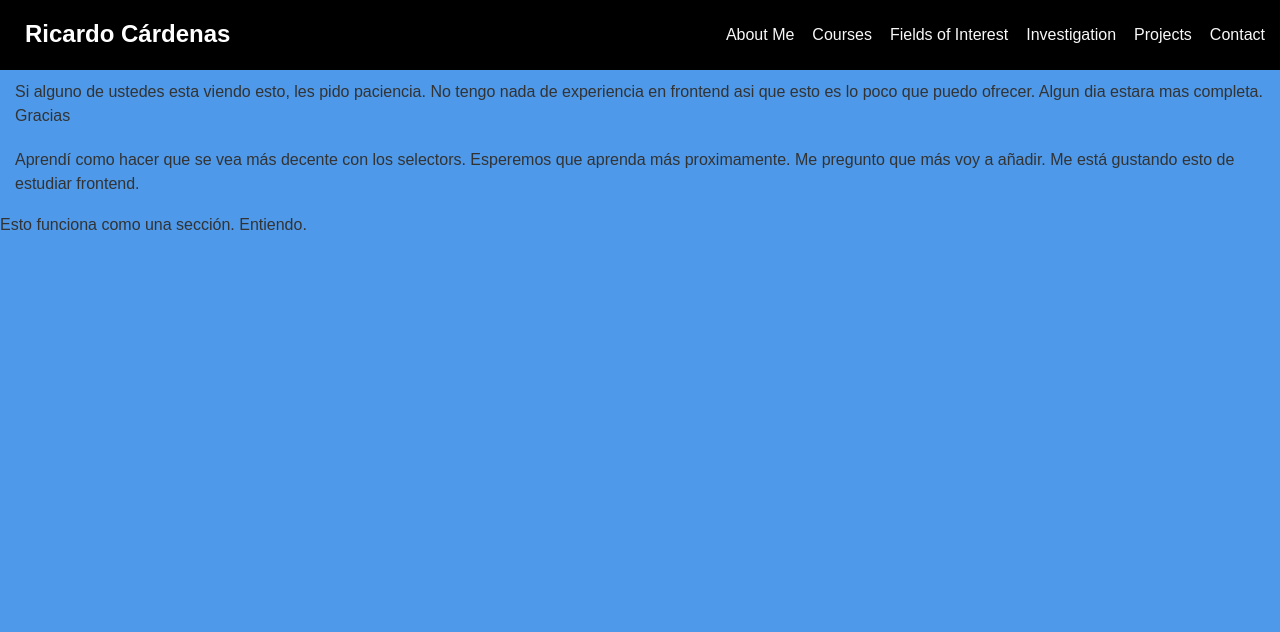
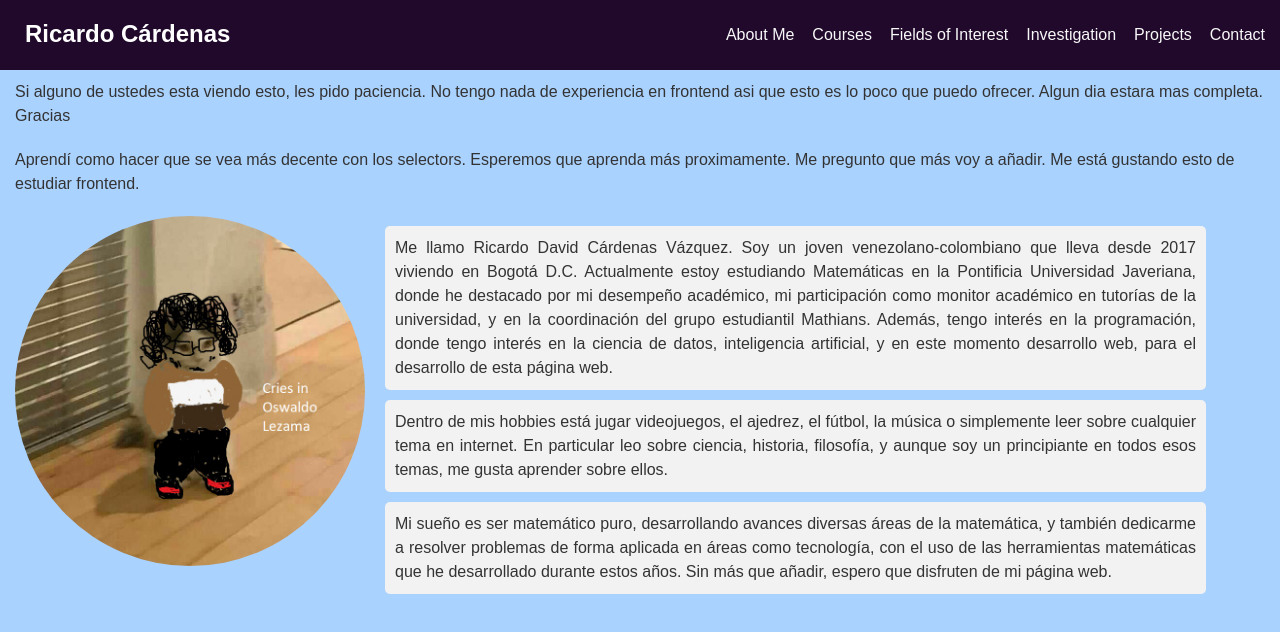
Before and after one commit to ricardodcv/ricardodcv, a plain HTML site: page index.html in a window 1280 px wide. Drawn offline with Linux system fonts and the light colour scheme; files whose address does not match are found by name.

Commit message:
Update background colors and add About Me section

```diff
--- a/index.html
+++ b/index.html
@@ -12,7 +12,7 @@
         <nav>
             <h1 style="color: white;">Ricardo Cárdenas</h1>
             <ul>
-                <li><a href="#">About Me</a></li>
+                <li><a href="#About_me">About Me</a></li>
                 <li><a href="#">Courses</a></li>
                 <li><a href="#">Fields of Interest</a></li>
                 <li><a href="#">Investigation</a></li>
@@ -29,8 +29,31 @@
         Aprendí como hacer que se vea más decente con los selectors. Esperemos que aprenda más proximamente.
         Me pregunto que más voy a añadir. Me está gustando esto de estudiar frontend.
     </p>
-    <section>
-        Esto funciona como una sección. Entiendo.
+    <section id="About_me">
+        <div class="column">
+            <img src="C:\Users\ricar\Study\page\ricardodcv.github.io\Gatito.jpeg" alt="Mi foto">
+        </div>
+        <div class="column">
+            <p>
+            Me llamo Ricardo David Cárdenas Vázquez. Soy un joven venezolano-colombiano que lleva desde 2017
+            viviendo en Bogotá D.C. Actualmente estoy estudiando Matemáticas en la Pontificia Universidad Javeriana,
+            donde he destacado por mi desempeño académico, mi participación como monitor académico en tutorías de la
+            universidad, y en la coordinación del grupo estudiantil Mathians. Además, tengo interés en la programación,
+            donde tengo interés en la ciencia de datos, inteligencia artificial, y en este momento desarrollo web,
+            para el desarrollo de esta página web.
+
+            </p>
+            <p>
+                Dentro de mis hobbies está jugar videojuegos, el ajedrez, el fútbol, la música o simplemente leer sobre cualquier
+                tema en internet. En particular leo sobre ciencia, historia, filosofía, y aunque soy un principiante
+                en todos esos temas, me gusta aprender sobre ellos.
+            </p>
+            <p>
+                Mi sueño es ser matemático puro, desarrollando avances diversas áreas de la matemática, y también dedicarme
+                a resolver problemas de forma aplicada en áreas como tecnología, con el uso de las herramientas matemáticas que
+                he desarrollado durante estos años. Sin más que añadir, espero que disfruten de mi página web.
+            </p>
+        </div>
     </section>
 </body>
 </html>
--- a/styles.css
+++ b/styles.css
@@ -3,7 +3,7 @@ nav {
     display: flex;
     justify-content: space-between;
     align-items: right;
-    background-color: #000000;
+    background-color: #21092c;
     padding: 10px;
 }
 nav ul {
@@ -24,7 +24,7 @@ nav a {
 }
 
 nav a:hover {
-    background-color: #5b0470;
+    background-color: #0c22e9;
 }
 body, h1, p {
     margin: 0;
@@ -35,7 +35,7 @@ body, h1, p {
 body {
     font-family: Arial, sans-serif;
     color: #333;
-    background-color: #4e99e9;
+    background-color: #aad2ff;
     width: 100%;
 
 }
@@ -67,5 +67,29 @@ a {
 a:hover {
     text-decoration: underline;
 }
+#About_me {
+    display: flex;
+    justify-content: space-evenly;
+    margin: 15px;
 
-/* Reset default styles */
+}
+
+#About_me img {
+    width: 350px;
+    height: 350px;
+    border-radius: 60%;
+    margin-right: 10px;
+}
+
+#About_me p {
+    width: 90%;
+    margin: 10px;
+    text-align: justify;
+    background-color: #f2f2f2;
+    padding: 10px;
+    border-radius: 5px;
+
+}
+
+
+/* Reset default styl{es */
```
Also changed, not shown: Gatito.jpeg (added).
